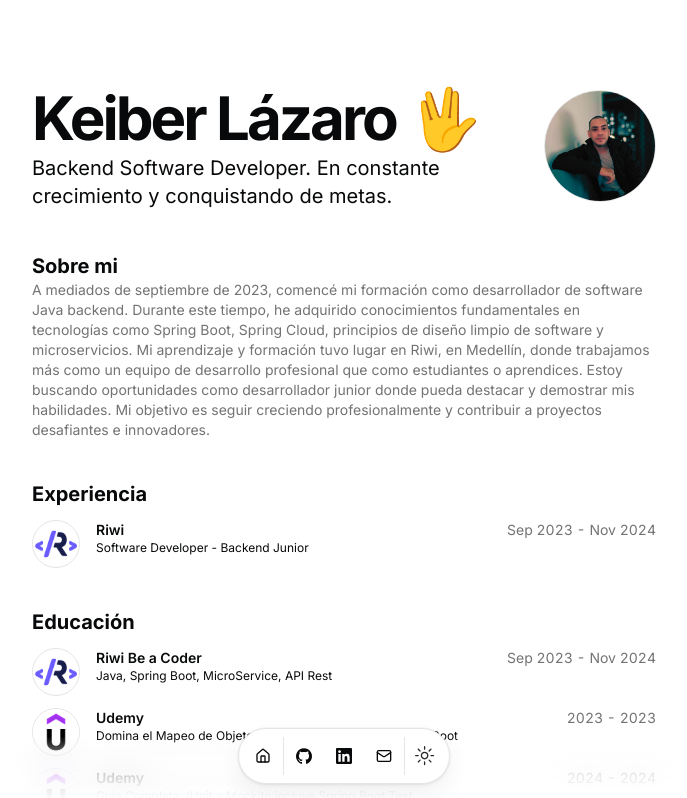
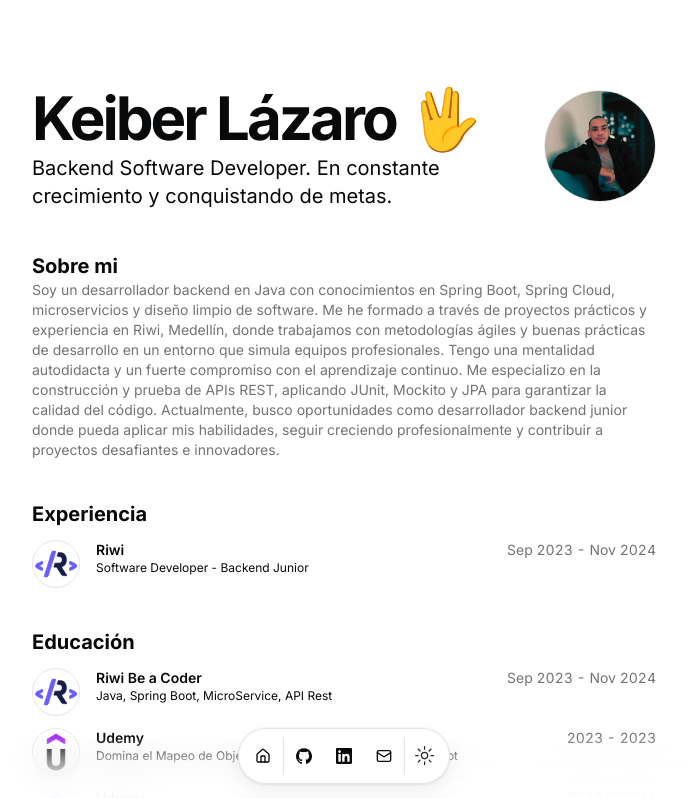
Before and after one commit to KeiberLLB/PortafolioKeiber, a Next.js app: page / in a window 1280 px wide. Shown: the top 798 px of the page, without its empty margins (296-983 px from the left). Built offline with nearby package versions, Linux system fonts and the light colour scheme.

Commit message:
actualizacion descripcion

```diff
--- a/src/data/resume.tsx
+++ b/src/data/resume.tsx
@@ -10,7 +10,7 @@ export const DATA = {
   description:
     "Backend Software Developer. En constante crecimiento y conquistando de metas.",
   summary:
-    'A mediados de septiembre de 2023, comencé mi formación como desarrollador de software Java backend. Durante este tiempo, he adquirido conocimientos fundamentales en tecnologías como Spring Boot, Spring Cloud, principios de diseño limpio de software y microservicios. Mi aprendizaje y formación tuvo lugar en Riwi, en Medellín, donde trabajamos más como un equipo de desarrollo profesional que como estudiantes o aprendices. Estoy buscando oportunidades como desarrollador junior donde pueda destacar y demostrar mis habilidades. Mi objetivo es seguir creciendo profesionalmente y contribuir a proyectos desafiantes e innovadores.',
+    'Soy un desarrollador backend en Java con conocimientos en Spring Boot, Spring Cloud, microservicios y diseño limpio de software. Me he formado a través de proyectos prácticos y experiencia en Riwi, Medellín, donde trabajamos con metodologías ágiles y buenas prácticas de desarrollo en un entorno que simula equipos profesionales. Tengo una mentalidad autodidacta y un fuerte compromiso con el aprendizaje continuo. Me especializo en la construcción y prueba de APIs REST, aplicando JUnit, Mockito y JPA para garantizar la calidad del código. Actualmente, busco oportunidades como desarrollador backend junior donde pueda aplicar mis habilidades, seguir creciendo profesionalmente y contribuir a proyectos desafiantes e innovadores.',
   avatarUrl: "/me.jpg",
   skills: [
     "Java",
```
